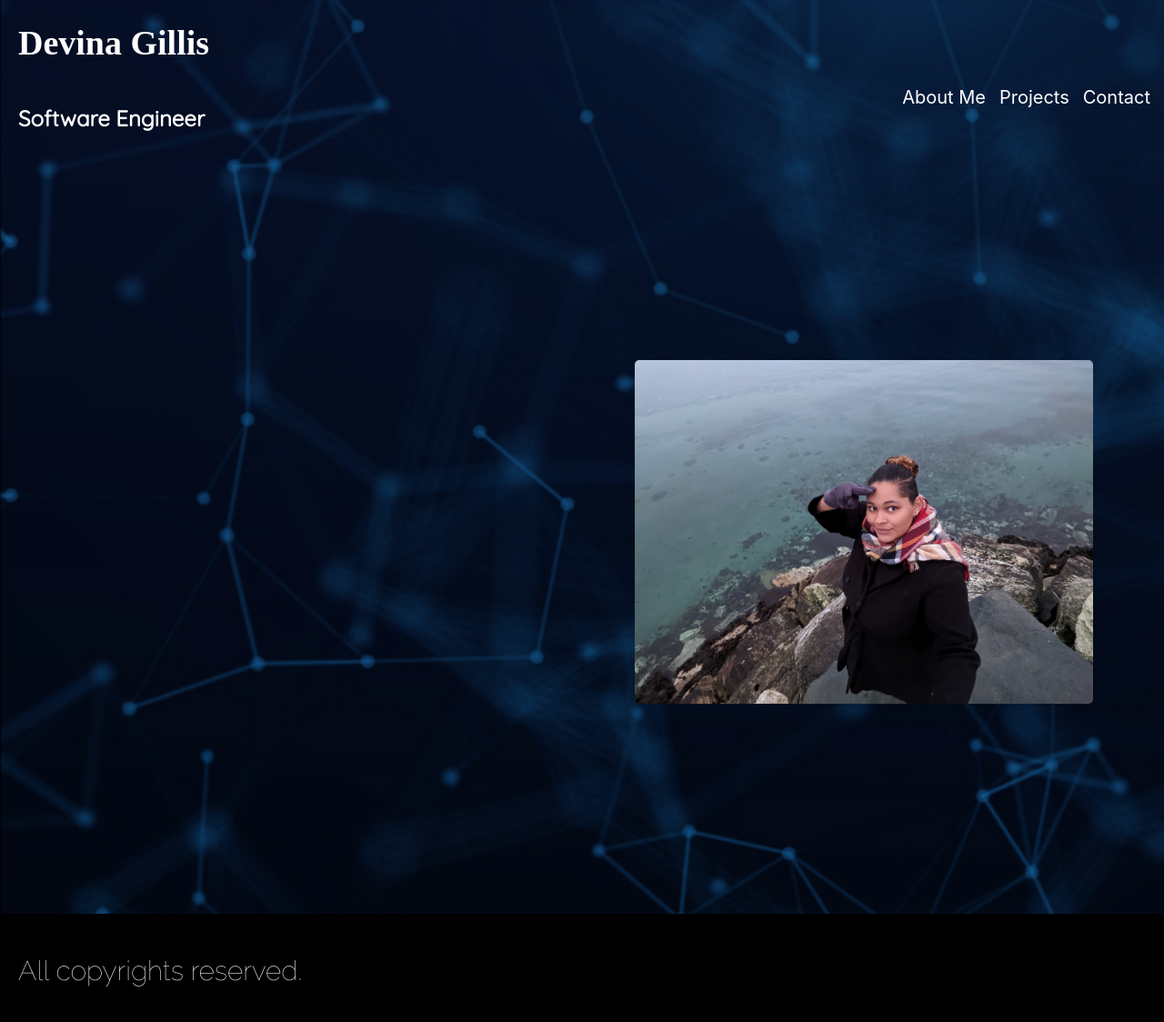
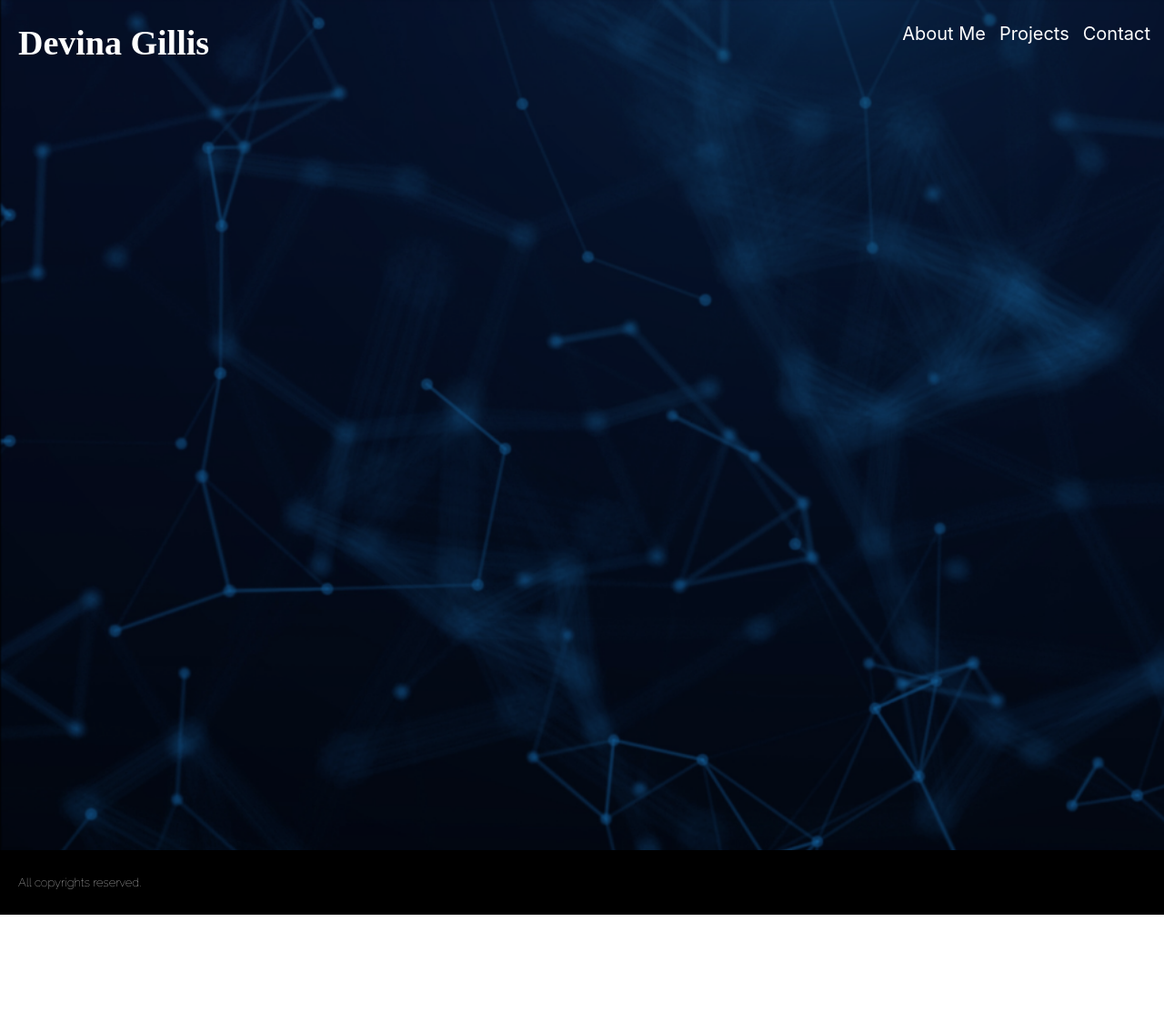
Before and after one commit to DevinaG007/my-portfolio, a React (Create React App) app: page / in a window 1280 px wide. Shown: the top 1124 px of the page at 91% size. After the commit the page ends 1006 px from the top, so only its background shows below. Built offline with nearby package versions, Linux system fonts and the light colour scheme; a web font is replaced by a local one.

Commit message:
made styling adjustments to header

```diff
--- a/src/home/Footer.css
+++ b/src/home/Footer.css
@@ -2,11 +2,12 @@
     background-color: black;
     color: white;
     font-size: 13px;
-    margin-bottom: 0px;
+    margin-bottom: auto;
     margin-top: auto;
     padding: 15px 15px 15px 0px;
 }
 
 .text {
     padding-left: 20px;
+    font-size: 13px;
 }
--- a/src/home/Header.css
+++ b/src/home/Header.css
@@ -16,18 +16,18 @@ h1:hover {
 
 .header {
     display: flex;
-    flex-direction: column;
-    justify-content: flex-start;
+    flex-direction: row;
+    justify-content: space-between;
     margin-top: 0px;
     padding-top: 0px;
 }
 
-.nav {
+/* .nav {
     color: white;
     display: flex;
     flex-direction: row;
     justify-content: space-between;
-}
+} */
 
 .navLinks {
     padding: 0px 15px 0px 0px;
@@ -38,6 +38,8 @@ h1:hover {
 .navigation {
     display: flex;
     justify-content: flex-end;
+    flex-direction: row;
+    padding-top: 25px;
 }
 
 a:link, a:visited {
--- a/src/home/Header.js
+++ b/src/home/Header.js
@@ -13,14 +13,14 @@ export default function Header() {
     <>
       <div className="header">
         <h1 className="headings" onClick={handleClick}>Devina Gillis</h1>
-        <div className="nav">
-          <h2 className="headings">Software Engineer</h2>
+        {/* <div className="nav"> */}
+          {/* <h2 className="headings">Software Engineer</h2> */}
           <div className="navigation">
             <NavLink to ="/about" className="navLinks">About Me</NavLink>
             <NavLink to="/projects" className="navLinks">Projects</NavLink>
             <NavLink to="/contact" className="navLinks">Contact</NavLink>
           </div>
-        </div>
+        {/* </div> */}
       </div>
     </>
   );
--- a/src/home/Introduction.js
+++ b/src/home/Introduction.js
@@ -10,9 +10,9 @@ export default function Introduction() {
       <h2>I'm a Full-Stack Software Engineer</h2>
       <p>I use JavaScript, Node, React, Express and SQL to develop scalable web applications.</p>
     </div>
-    <div className="column">
+    {/* <div className="column">
       <img src={profile} alt="Devina posing at a lake in Norway"/>
-    </div>
+    </div> */}
     </main>
   );
 }
```
